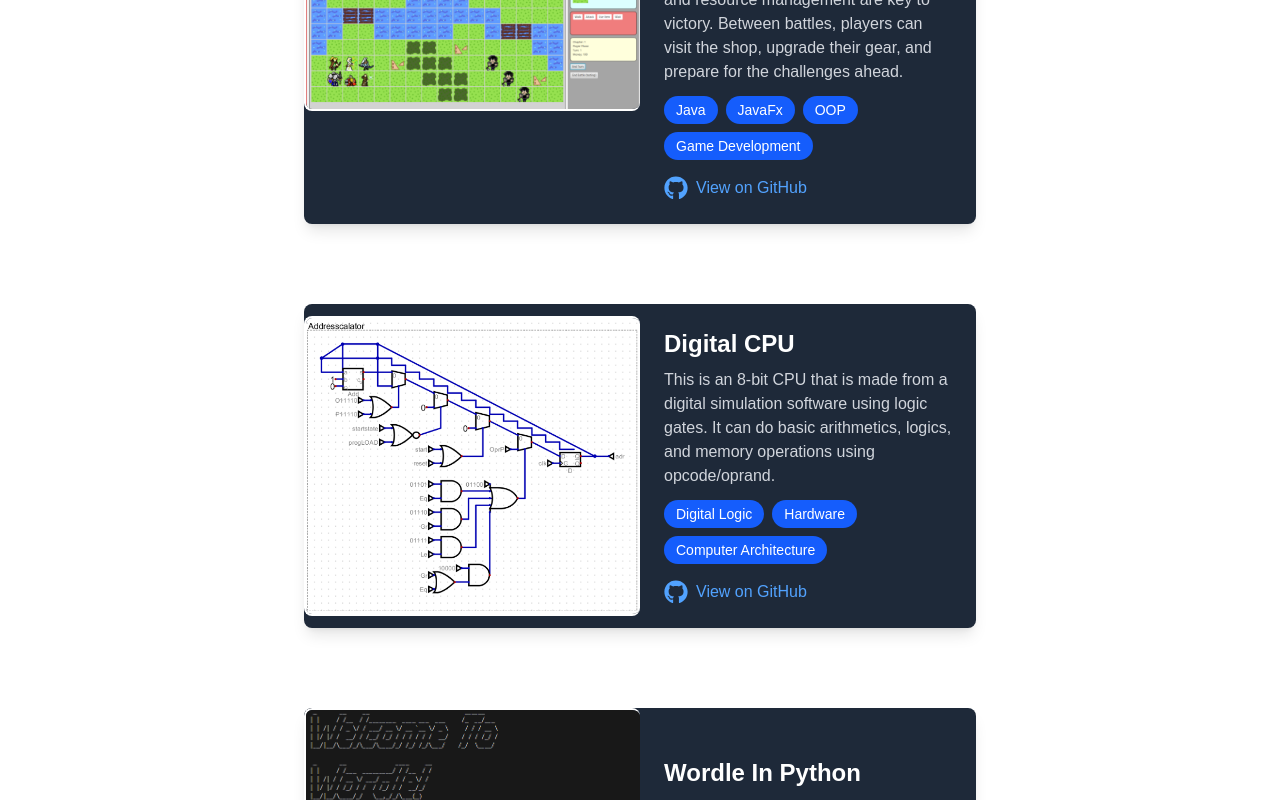
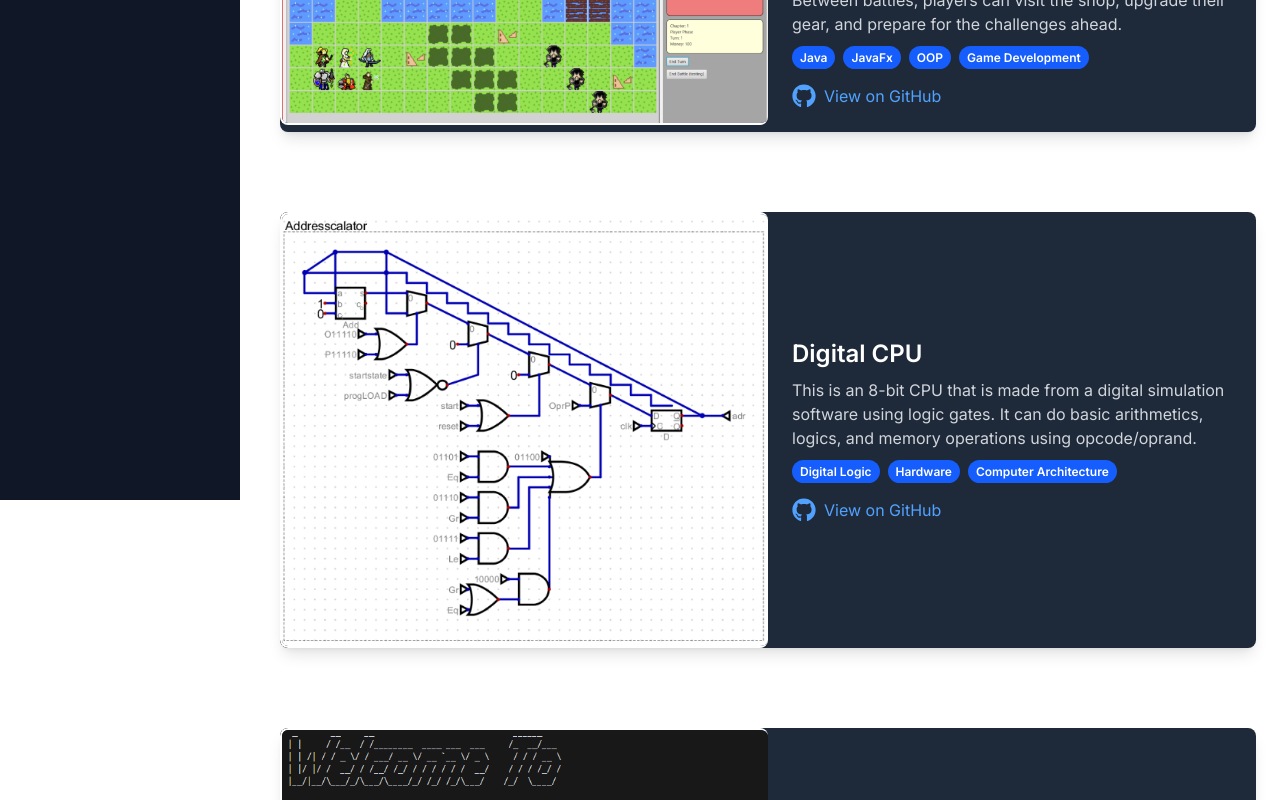
Before and after one commit to AsherS61/PortfolioChula, a Next.js app: page /project in a window 1280 px wide. Shown: the part 300-1100 px from the top of the page. Built offline with nearby package versions, Linux system fonts and the light colour scheme.

Commit message:
added projectsidebar

```diff
--- a/src/app/project/layout.tsx
+++ b/src/app/project/layout.tsx
@@ -1,22 +1,13 @@
-import type { Metadata } from "next";
-import { Inter } from "next/font/google";
+import ProjectSideBar from "@/components/ProjectSideBar";
 
-const inter = Inter({ subsets: ["latin"] });
-
-export const metadata: Metadata = {
-  title: "Portfolio"
-};
-
-export default function RootLayout({
+export default function ProjectLayout({
   children,
-}: Readonly<{
+}: {
   children: React.ReactNode;
-}>) {
+}) {
   return (
-    <html lang="en">
-      <body>
+    <div>
         {children}
-      </body>
-    </html>
+    </div>
   );
 }
--- a/src/app/project/page.tsx
+++ b/src/app/project/page.tsx
@@ -1,44 +1,49 @@
+'use client'
+import { useRef } from "react";
 import ProjectBox from "@/components/ProjectBox";
+import ProjectSideBar from "@/components/ProjectSideBar";
 
 export default function Home() {
+  const methEmblemRef = useRef<HTMLDivElement>(null);
+  const digitalCpuRef = useRef<HTMLDivElement>(null);
+  const wordleRef = useRef<HTMLDivElement>(null);
+  const connect4Ref = useRef<HTMLDivElement>(null);
+
   return (
-    <main>
-      <div>
+    <main className="flex">
+      <ProjectSideBar
+        projects={[
+          { name: "Meth-Emblem", ref : methEmblemRef },
+          { name: "Digital CPU", ref: digitalCpuRef },
+          { name: "Wordle In Python", ref: wordleRef },
+          { name: "Connect-4 With ML Bot", ref: connect4Ref }
+        ]}
+      />
 
-        <ProjectBox
-            name={"Meth-Emblem"}
-            description={"Meth Emblem is a tactical, grid-based strategy game inspired by Fire Emblem. Players command a team of unique units, managing their equipment and abilities while engaging in turn-based battles. Careful planning, positioning, and resource management are key to victory. Between battles, players can visit the shop, upgrade their gear, and prepare for the challenges ahead."}
-            image={"/img/meth-emblem.png"}
-            link={"https://github.com/AsherS61/Meth-Emblem"}
-            tags={["Java", "JavaFx","OOP", "Game Development"]}>
-        </ProjectBox>
+      <div className="ml-64 p-6 space-y-10">
+        <ProjectBox ref={methEmblemRef} name="Meth-Emblem"
+        description="Meth Emblem is a tactical, grid-based strategy game inspired by Fire Emblem. Players command a team of unique units, managing their equipment and abilities while engaging in turn-based battles. Careful planning, positioning, and resource management are key to victory. Between battles, players can visit the shop, upgrade their gear, and prepare for the challenges ahead."
+        image="/img/meth-emblem.png" link="https://github.com/AsherS61/Meth-Emblem" tags={["Java", "JavaFx", "OOP", "Game Development"]} />
 
-        <ProjectBox
-            name={"Digital CPU"}
-            description={"This is an 8-bit CPU that is made from a digital simulation software using logic gates. It can do basic arithmetics, logics, and memory operations using opcode/oprand."}
-            image={"/img/digital.png"}
-            link={"https://github.com/AsherS61/DigitalLogicCPU"}
-            tags={["Digital Logic", "Hardware", "Computer Architecture"]}>
-        </ProjectBox>
+        <ProjectBox ref={digitalCpuRef} name="Digital CPU" description="This is an 8-bit CPU that is made from a digital simulation software using logic gates. It can do basic arithmetics, logics, and memory operations using opcode/oprand."
+        image="/img/digital.png" link="https://github.com/AsherS61/DigitalLogicCPU" tags={["Digital Logic", "Hardware", "Computer Architecture"]} />
 
-        <ProjectBox
-            name={"Wordle In Python"}
-            description={"A python program that simulates the game wordle. Getting a words from a dictionary online."}
-            image={"/img/wordle.png"}
-            link={"https://github.com/AsherS61/Wordle"}
-            tags={["Python" , "Game Development", "Dictionary API"]}>
-        </ProjectBox>
+        <ProjectBox ref={wordleRef} name="Wordle In Python" description="A python program that simulates the game wordle. Getting a words from a dictionary online."
+        image="/img/wordle.png" link="https://github.com/AsherS61/Wordle" tags={["Python", "Game Development", "Dictionary API"]} />
 
-        <ProjectBox
-            name={"Connect-4 With ML Bot"}
-            description={"A C++ program that simulates the Connect-4 in the terminal. There is both singleplayer with a bot and multiplayer"}
-            image={"/img/connect-4.png"}
-            link={"https://github.com/AsherS61/Connect-Four-in-Cpp-With-ML"}
-            tags={["C++", "Game Development" , "Machine Learning"]}>
-        </ProjectBox>
-
+        <ProjectBox ref={connect4Ref} name="Connect-4 With ML Bot" description="A C++ program that simulates the Connect-4 in the terminal. There is both singleplayer with a bot and multiplayer"
+        image="/img/connect-4.png" link="https://github.com/AsherS61/Connect-Four-in-Cpp-With-ML" tags={["C++", "Game Development", "Machine Learning"]} />
 
       </div>
+
+      <ProjectSideBar
+        projects={[
+          { name: "Meth-Emblem", ref : methEmblemRef },
+          { name: "Digital CPU", ref: digitalCpuRef },
+          { name: "Wordle In Python", ref: wordleRef },
+          { name: "Connect-4 With ML Bot", ref: connect4Ref }
+        ]}
+      />
     </main>
   );
 }
--- a/src/components/Github.tsx
+++ b/src/components/Github.tsx
@@ -7,7 +7,7 @@ export default function GithubIcon( {link} : {link:string}) {
                 href={link}
                 target="_blank"
                 rel="noopener noreferrer"
-                className="text-gray-400 hover:text-white"
+                className="text-gray-400 hover:text-white transition"
             >
                 <FaGithub size={50} />
             </a>
--- a/src/components/ProjectBox.tsx
+++ b/src/components/ProjectBox.tsx
@@ -1,5 +1,6 @@
 import Image from "next/image";
 import { FaGithub } from "react-icons/fa";
+import { forwardRef } from "react";
 
 interface ProjectBoxProps {
     name: string;
@@ -9,46 +10,39 @@ interface ProjectBoxProps {
     tags: string[];
 }
 
-export default function ProjectBox({ name, description, image, link, tags }: ProjectBoxProps) {
+const ProjectBox = forwardRef<HTMLDivElement, ProjectBoxProps>(
+    ({ name, description, image, link, tags }, ref) => {
         return (
-        <div className="mt-20 flex flex-col md:flex-row bg-gray-800 shadow-lg rounded-lg overflow-hidden max-w-2xl mx-auto ">
-            <div className="w-full md:w-1/2 flex justify-center items-center ">
-                <Image
-                    src={image}
-                    alt={`${name} Image`}
-                    width={500}
-                    height={300}
-                    className="object-contain border-white border-2 rounded-lg border-r-0 "
-                />
+            <div ref={ref} className="mt-20 flex flex-col md:flex-row bg-gray-800 shadow-lg rounded-lg overflow-hidden  justify-items-center">
+
+                <div className="w-full md:w-1/2 flex justify-center items-center">
+                    <Image src={image} alt={`${name} Image`} width={500} height={300} className="object-contain border-white border-2 rounded-lg border-r-0" />
                 </div>
 
                 <div className="w-full md:w-1/2 p-6 flex flex-col justify-center text-white">
+
                     <h2 className="text-2xl font-semibold">{name}</h2>
                     <p className="mt-2 text-gray-300">{description}</p>
 
-                <div className="mt-3 flex flex-wrap gap-2">
-                        {tags.map((tag, index) => (
-                            <span
-                                key={index}
-                                className="px-3 py-1 text-sm bg-blue-600 rounded-full text-white"
-                            >
+                    <div className="mt-2 ">
+                        {tags.map((tag) => (
+                            <span key={tag} className="bg-blue-600 text-white text-xs font-semibold px-2 py-1 rounded-full mr-2">
                                 {tag}
                             </span>
                         ))}
                     </div>
 
-                <div className="mt-4">
-                    <a
-                        href={link}
-                        target="_blank"
-                        rel="noopener noreferrer"
-                        className="flex items-center space-x-2 text-blue-400 hover:text-blue-600"
-                    >
+                    <div className="mt-4 flex flex-wrap gap-2">
+                        <a href={link} target="_blank" rel="noopener noreferrer" className="flex items-center space-x-2 text-blue-400 hover:text-blue-600">
                             <FaGithub size={24} />
                             <span>View on GitHub</span>
                         </a>
                     </div>
+
                 </div>
             </div>
         );
     }
+);
+
+export default ProjectBox;
--- /dev/null
+++ b/src/components/ProjectSideBar.tsx
@@ -0,0 +1,25 @@
+interface Project {
+    name: string;
+    ref: React.RefObject<HTMLDivElement>;
+}
+
+interface ProjectSideBarProps {
+    projects: Project[];
+}
+
+export default function ProjectSideBar({ projects }: ProjectSideBarProps) {
+    return (
+        <div className="fixed left-0 top-0 h-full w-60 bg-gray-900 text-white p-4">
+            <h2 className="text-lg font-bold mb-4">Projects</h2>
+            {projects.map((project) => (
+                <button
+                    key={project.name}
+                    onClick={() => project.ref.current?.scrollIntoView({ block:"center",behavior: "smooth" })}
+                    className="block p-2 hover:bg-gray-700 w-full text-left"
+                >
+                    {project.name}
+                </button>
+            ))}
+        </div>
+    );
+}
```
Lines whose indentation alone changed are shown as unchanged.
